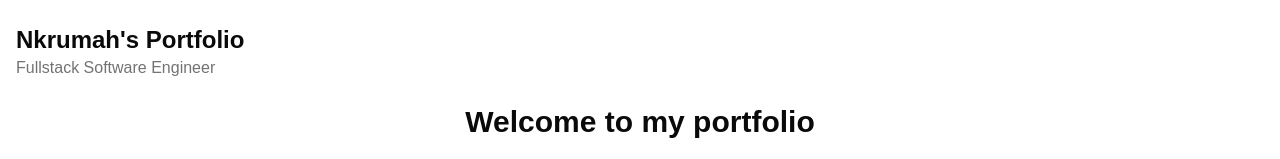
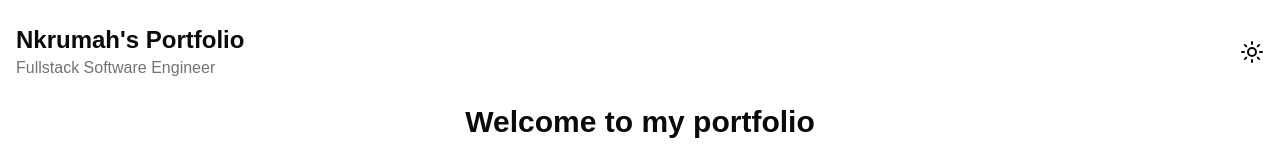
Before and after one commit to nkrumahthis/portfolio, a Next.js app: page / in a window 1280 px wide. Shown: the top 159 px of the page. Built offline with nearby package versions, Linux system fonts and the light colour scheme.

Commit message:
dark and light

```diff
--- /dev/null
+++ b/context/ThemeProvider.tsx
@@ -0,0 +1,6 @@
+import { type ThemeProviderProps } from "next-themes";
+import { ThemeProvider as NextThemesProvider } from "next-themes";
+
+export function ThemeProvider({ children, ...props }: ThemeProviderProps) {
+    return <NextThemesProvider {...props}>{children}</NextThemesProvider>
+}
--- a/package.json
+++ b/package.json
@@ -13,6 +13,7 @@
     "clsx": "^2.1.1",
     "lucide-react": "^0.462.0",
     "next": "15.0.3",
+    "next-themes": "^0.4.3",
     "react": "19.0.0-rc-66855b96-20241106",
     "react-dom": "19.0.0-rc-66855b96-20241106",
     "tailwind-merge": "^2.5.5",
--- a/src/app/layout.tsx
+++ b/src/app/layout.tsx
@@ -1,6 +1,8 @@
 import type { Metadata } from "next";
 import localFont from "next/font/local";
 import "./globals.css";
+import HeaderBar from "@/components/header-bar";
+import { ThemeProvider } from "../../context/ThemeProvider";
 
 const geistSans = localFont({
   src: "./fonts/GeistVF.woff",
@@ -29,15 +31,12 @@ export default function RootLayout({
       <body
         className={`${geistSans.variable} ${geistMono.variable} antialiased min-h-screen bg-background text-foreground`}
       >
+        <ThemeProvider attribute="class" defaultTheme="system" enableSystem>
         <div className="container mx-auto px-4">
-          <header className="py-6 flex justify-between items-center">
-            <div className="flex flex-col">
-              <h1 className="text-2xl font-bold">Nkrumah's Portfolio</h1>
-              <p className="text-muted-foreground">Fullstack Software Engineer</p>
-            </div>
-          </header>
+          <HeaderBar />
           <main>{children}</main>
         </div>
+        </ThemeProvider>
       </body>
     </html>
   );
--- a/src/app/page.tsx
+++ b/src/app/page.tsx
@@ -1,4 +1,4 @@
-import ProjectList from "@/components/ProjectList";
+import ProjectList from "@/components/project-list";
 
 export default function Home() {
   return (
--- /dev/null
+++ b/src/components/header-bar.tsx
@@ -0,0 +1,16 @@
+"use client"
+
+import React from 'react'
+import { ThemeToggle } from './theme-toggle'
+
+export default function HeaderBar() {
+    return (
+        <header className="py-6 flex justify-between items-center">
+            <div className="flex flex-col">
+                <h1 className="text-2xl font-bold">Nkrumah's Portfolio</h1>
+                <p className="text-muted-foreground">Fullstack Software Engineer</p>
+            </div>
+            <ThemeToggle />
+        </header>
+    )
+}
--- /dev/null
+++ b/src/components/theme-toggle.tsx
@@ -0,0 +1,16 @@
+import { useTheme } from "next-themes";
+import { Moon, Sun } from 'lucide-react'
+
+
+export function ThemeToggle() {
+    const { setTheme, theme } = useTheme()
+
+    return (
+        <button
+            className="inline-flex items-center text-sm font-medium rounded-full"
+            onClick={() => setTheme(theme => theme === 'dark'? 'light' : 'dark')}
+        >
+            {theme === 'dark'? <Moon /> : <Sun />}
+        </button>
+    )
+}
```
Also changed, not shown: src/components/project-list.tsx (renamed from src/components/ProjectList.tsx), 1 other file (tests, documents, lock files or other folders).
